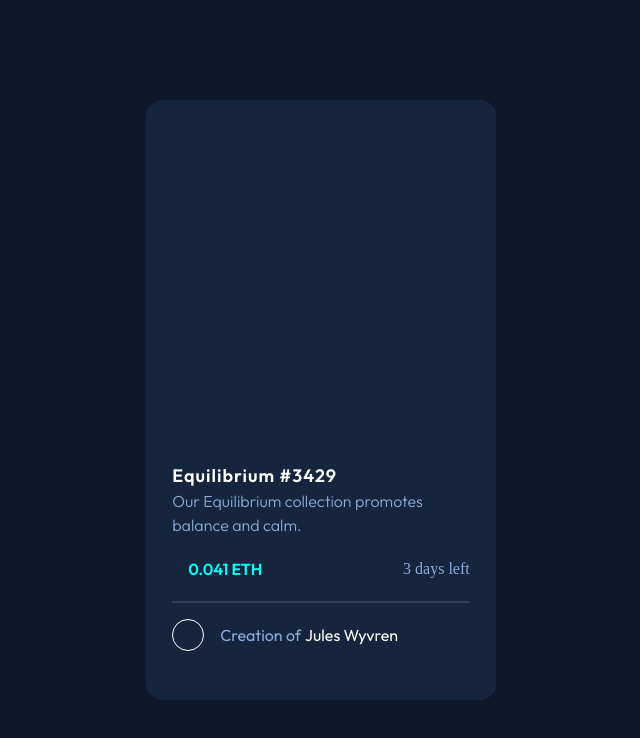
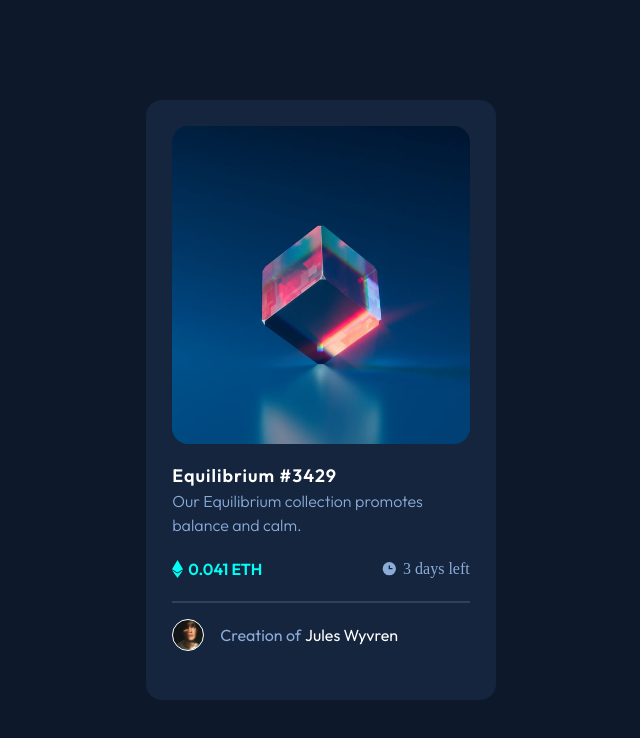
Before and after one commit to kjoudah/nft-preview-card-component-main, a plain HTML site: page index.html in a window 1280 px wide. Shown: the whole page, without its empty margins (319-959 px from the left). Drawn offline with Linux system fonts and the light colour scheme; the site is published under a folder, as on GitHub Pages, so addresses that start at the root find nothing.

Commit message:
fixed images

```diff
--- a/css/main.scss
+++ b/css/main.scss
@@ -26,7 +26,7 @@ html {
 
 .card-image {
   margin: 7.5% 5% 0 5%;
-  background: url(/images/image-equilibrium.jpg) no-repeat center/cover;
+  background: url(../images/image-equilibrium.jpg) no-repeat center/cover;
   width: 85%;
   height: 60%;
   position: relative;
@@ -52,7 +52,7 @@ html {
       width: 100%;
       height: 100%;
       position: absolute;
-      background: url(/images/icon-view.svg) no-repeat center;
+      background: url(../images/icon-view.svg) no-repeat center;
       z-index: 10;
     }
   }
@@ -100,7 +100,7 @@ html {
   align-items: center;
 
   .nft-icon {
-    background: url(/images/icon-ethereum.svg) no-repeat center;
+    background: url(../images/icon-ethereum.svg) no-repeat center;
     width: 11px;
     height: 18px;
   }
@@ -125,7 +125,7 @@ html {
   .time-left-icon {
     width: 17px;
     height: 17px;
-    background: url(/images/icon-clock.svg) no-repeat;
+    background: url(../images/icon-clock.svg) no-repeat;
     margin-right: 5px;
   }
 }
@@ -139,7 +139,7 @@ html {
 
 .nft-footer {
   .nft-creator-icon {
-    background: url(/images/image-avatar.png) no-repeat center/cover;
+    background: url(../images/image-avatar.png) no-repeat center/cover;
     height: 32px;
     width: 32px;
     border: 1px white solid;
```
Also changed, not shown: css/main.css.
